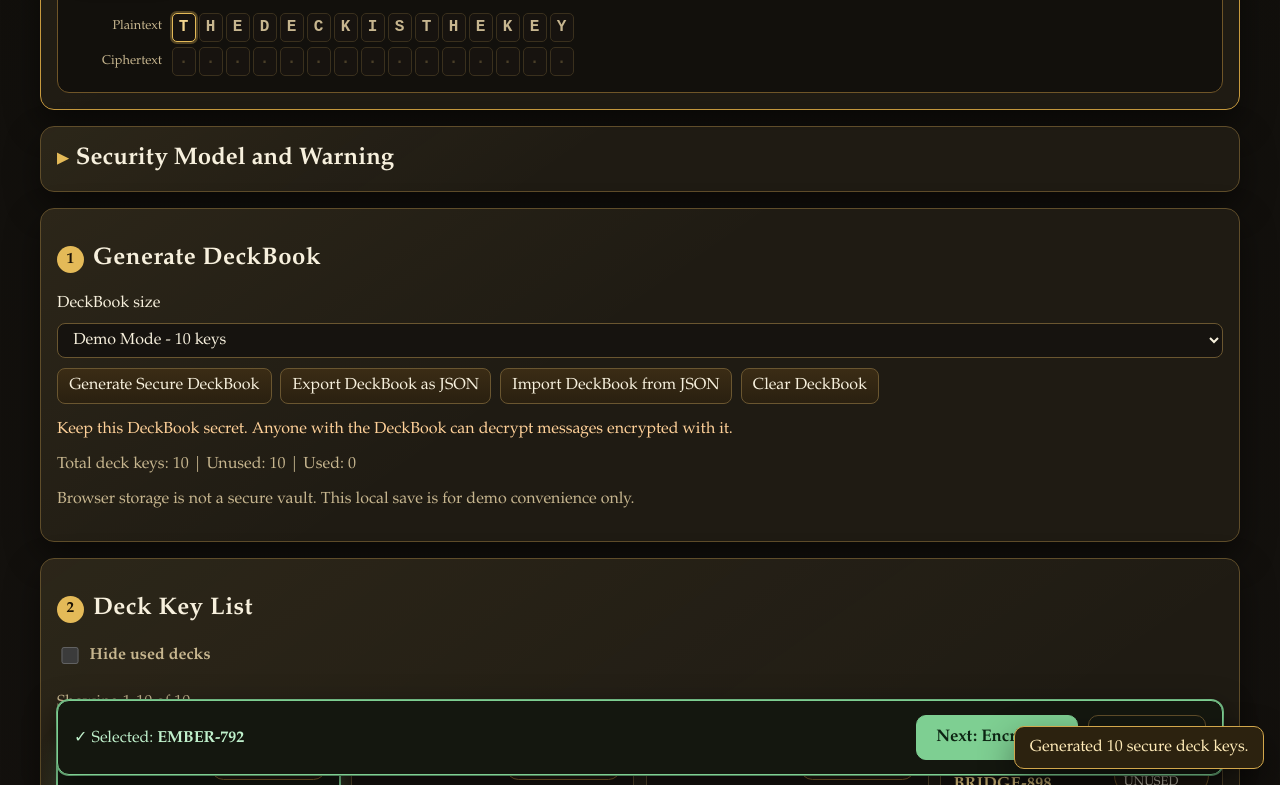
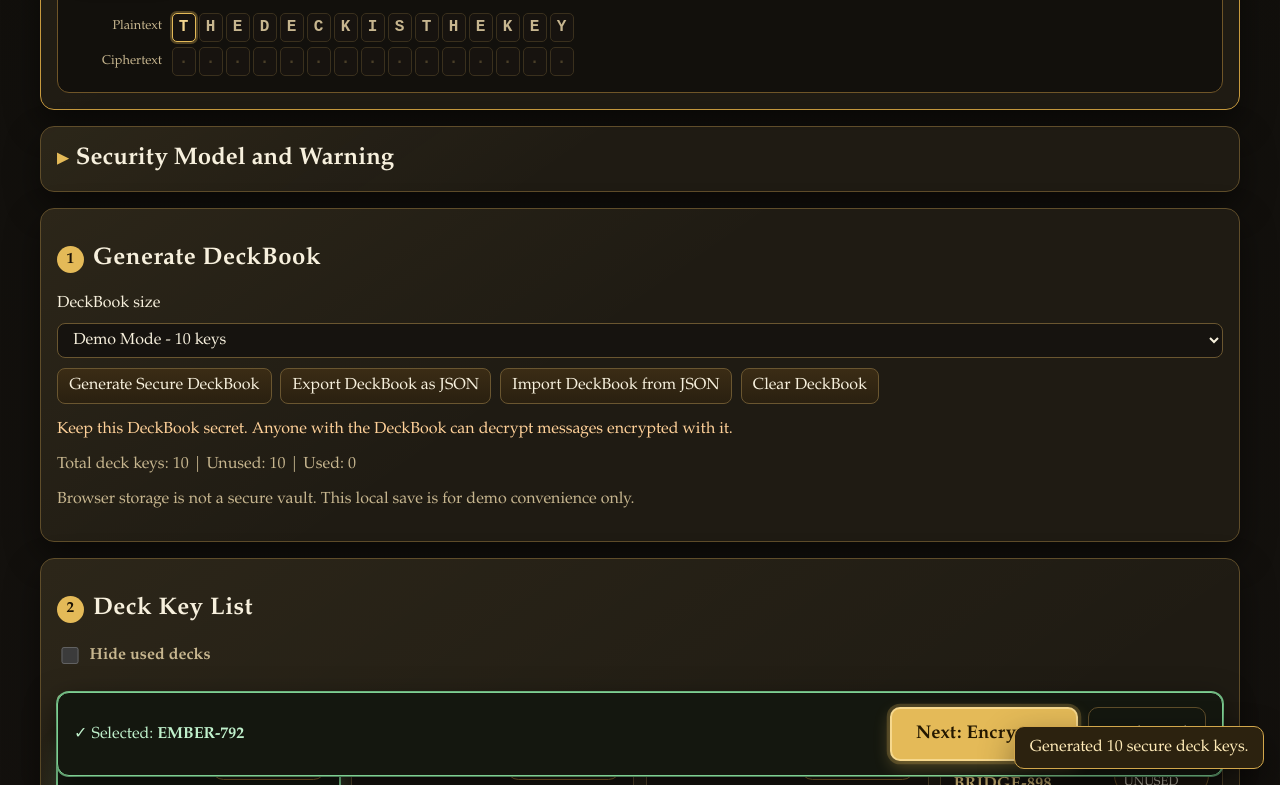
Before and after one commit to systemslibrarian/DeckBook, a website built with Vite: page index.html in a window 1280 px wide. Both pictures are taken after a click on the button "Generate Secure DeckBook". Shown: the part 1597-2382 px from the top of the page. Built offline with nearby package versions, Linux system fonts and the light colour scheme; some packages are replaced by stand-ins of ours.

Commit message:
style: make the "Next: Encrypt" CTA gold, larger, and gently pulsing
The green button blended into the green selection banner. Switch the
primary CTA to the gold accent with a bordered glow, larger bold type,
and a subtle pulse (disabled under prefers-reduced-motion) so the next
step is unmistakable.

Co-Authored-By: Claude Opus 4.8 <noreply@anthropic.com>

```diff
--- a/src/styles.css
+++ b/src/styles.css
@@ -754,19 +754,41 @@ button:disabled {
   color: #bff0cb;
 }
 
+/* The primary action stands apart from the green banner by using the gold
+   accent, larger type, and a glow so it clearly reads as "do this next". */
 .cta-button {
-  background: var(--ok);
-  border: 1px solid var(--ok);
-  color: #0d2413;
-  font-weight: 700;
-  font-size: 1.05rem;
-  padding: 0.7rem 1.2rem;
+  background: var(--accent);
+  border: 2px solid #f6d88d;
+  color: #241800;
+  font-weight: 800;
+  font-size: 1.15rem;
+  letter-spacing: 0.01em;
+  padding: 0.85rem 1.5rem;
   border-radius: 10px;
   cursor: pointer;
+  box-shadow: 0 0 0 3px rgb(228 186 88 / 25%), 0 6px 16px rgb(228 186 88 / 30%);
+  animation: cta-pulse 1.8s ease-in-out infinite;
 }
 
 .cta-button:active {
   filter: brightness(0.92);
+}
+
+/* A gentle pulse to draw the eye to the next step without being obnoxious. */
+@keyframes cta-pulse {
+  0%,
+  100% {
+    box-shadow: 0 0 0 3px rgb(228 186 88 / 22%), 0 6px 16px rgb(228 186 88 / 28%);
+  }
+  50% {
+    box-shadow: 0 0 0 6px rgb(228 186 88 / 30%), 0 6px 20px rgb(228 186 88 / 45%);
+  }
+}
+
+@media (prefers-reduced-motion: reduce) {
+  .cta-button {
+    animation: none;
+  }
 }
 
 .cta-actions {
```
